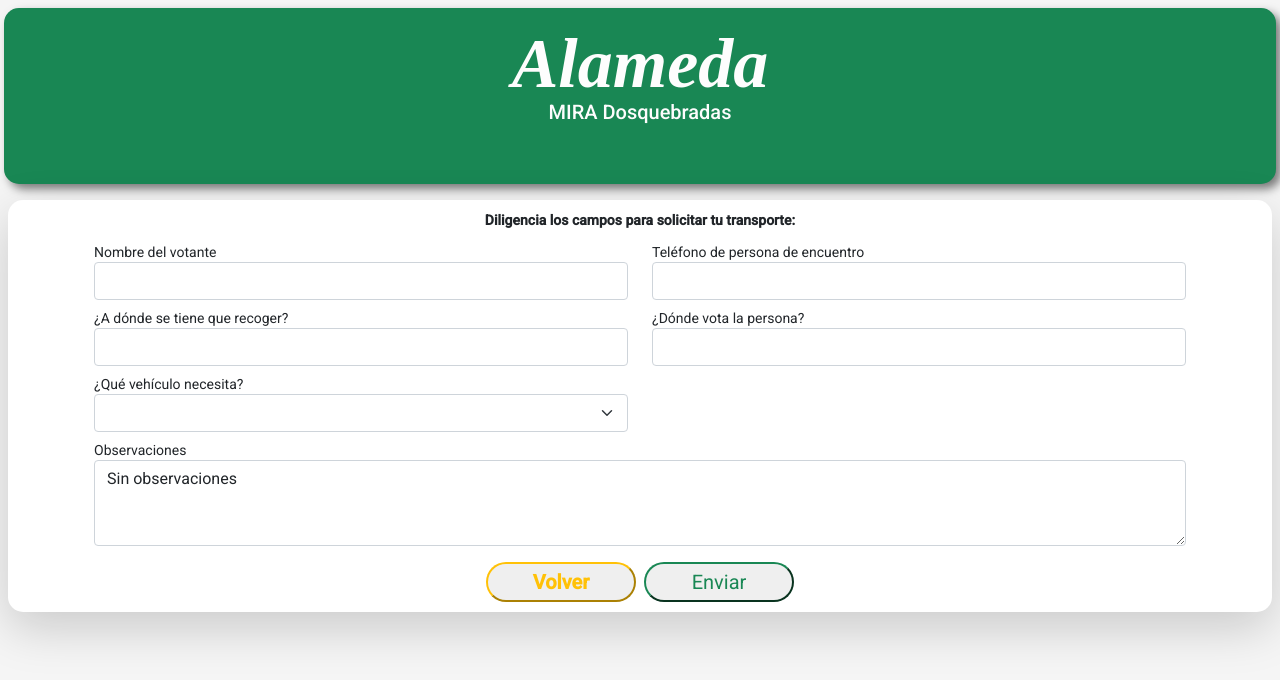
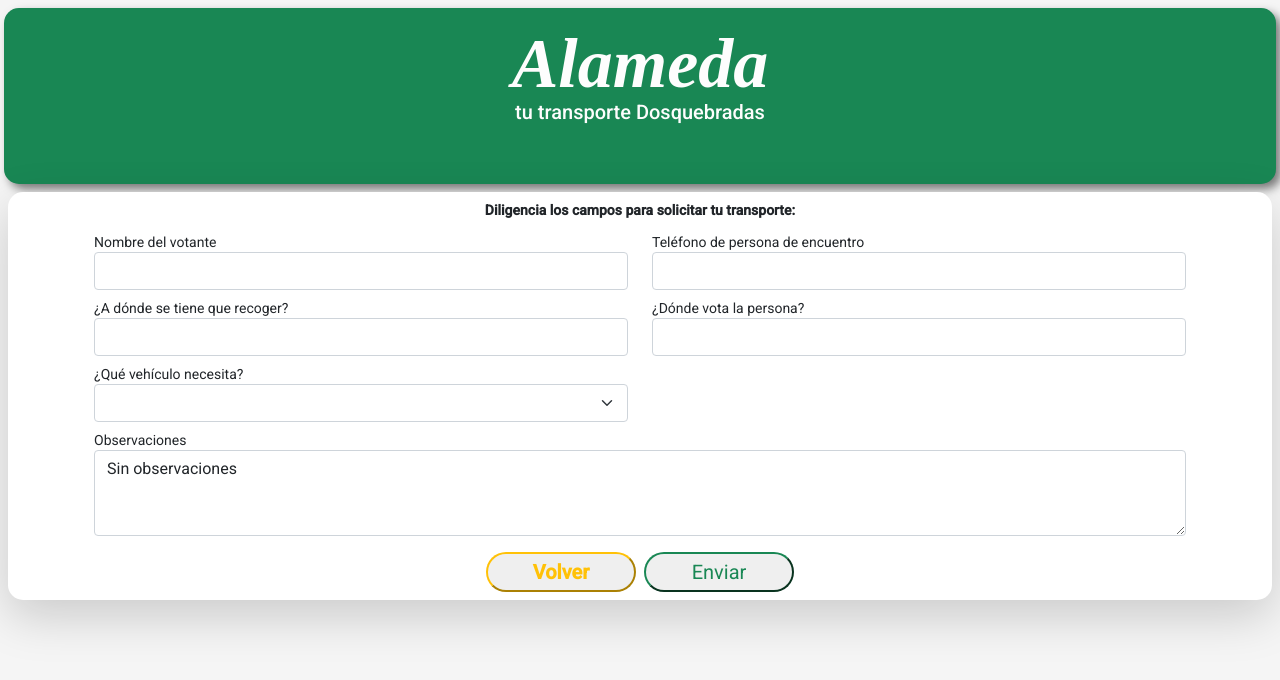
Before and after one commit to monroypiedrahita2/MIRATransporte, an Angular app in the folder MIRA-tu-transporte/: page /alameda in a window 1280 px wide. Shown: the top 680 px of the page. Built offline with nearby package versions, Linux system fonts and the light colour scheme.

Commit message:
Se comienza formulario

```diff
--- a/MIRA-tu-transporte/src/app/alameda/alameda.component.html
+++ b/MIRA-tu-transporte/src/app/alameda/alameda.component.html
@@ -1,7 +1,5 @@
-<app-header-call-center clase="verde" sede="Alameda"></app-header-call-center>
-
-<div class="p-2">
-  <div class="card-mira shadow-lg">
+<app-header clase="verde" sede="Alameda">
+  <div class="card-mira shadow-lg p-2 m-2">
     <app-formulario></app-formulario>
   </div>
-</div>
+</app-header>
--- a/MIRA-tu-transporte/src/app/app.module.ts
+++ b/MIRA-tu-transporte/src/app/app.module.ts
@@ -13,7 +13,6 @@
 import { PopaComponent } from './popa/popa.component';
 import { BackButtonComponent } from './shared/components/back-button/back-button.component';
 import { LibretaTelefonosComponent } from './libreta-telefonos/libreta-telefonos.component';
-import { HeaderCallCenterComponent } from './shared/components/header-call-center/header-call-center.component';
 import { EnviarButtonComponent } from './shared/components/enviar-button/enviar-button.component';
 
 @NgModule({
@@ -27,7 +26,6 @@
     PopaComponent,
     BackButtonComponent,
     LibretaTelefonosComponent,
-    HeaderCallCenterComponent,
     EnviarButtonComponent,
   ],
   imports: [
--- a/MIRA-tu-transporte/src/app/guadalupe/guadalupe.component.html
+++ b/MIRA-tu-transporte/src/app/guadalupe/guadalupe.component.html
@@ -1,7 +1,8 @@
-<app-header-call-center clase="rojo" sede="Guadalupe"></app-header-call-center>
-
-<div class="p-2">
-  <div class="card-mira shadow-lg">
-    <app-formulario></app-formulario>
+<!-- <app-header-call-center ></app-header-call-center> -->
+<app-header clase="rojo" sede="Guadalupe">
+  <div class="p-2">
+    <div class="card-mira shadow-lg">
+      <app-formulario></app-formulario>
+    </div>
   </div>
-</div>
+</app-header>
--- a/MIRA-tu-transporte/src/app/popa/popa.component.html
+++ b/MIRA-tu-transporte/src/app/popa/popa.component.html
@@ -1,6 +1,7 @@
-<app-header-call-center clase="azul" sede="La Popa"></app-header-call-center>
-<div class="p-2">
-  <div class="card-mira shadow-lg">
-    <app-formulario></app-formulario>
+<app-header clase="azul" sede="La Popa">
+  <div class="p-2">
+    <div class="card-mira shadow-lg">
+      <app-formulario></app-formulario>
+    </div>
   </div>
-</div>
+</app-header>
--- a/MIRA-tu-transporte/src/app/shared/components/header-call-center/header-call-center.component.css
+++ /dev/null
@@ -1,47 +0,0 @@
-.azul {
-  color: #fdfdfd;
-  border-radius: 15px;
-  display: flex;
-  align-items: center;
-  justify-content: center;
-  font-family: Fraktur;
-  box-shadow: 5px 5px 10px rgba(0, 0, 0, 0.5);
-  background-color: #0b5ed7;
-  margin: 8px 4px;
-  padding: 40px;
-}
-
-.rojo {
-  color: #fdfdfd;
-  border-radius: 15px;
-  display: flex;
-  align-items: center;
-  justify-content: center;
-  font-family: Fraktur;
-  margin: 8px 4px;
-  padding: 40px;
-  background-color: #dc3545;
-  box-shadow: 5px 5px 10px rgba(0, 0, 0, 0.5);
-
-}
-
-.verde {
-  color: #fdfdfd;
-  border-radius: 15px;
-  box-shadow: 5px 5px 10px rgba(0, 0, 0, 0.5);
-  background-color: #198754;
-  margin: 8px 4px;
-  padding: 40px;
-  display: flex;
-  align-items: center;
-  justify-content: center;
-  font-family: Fraktur;
-
-}
-
-h1 {
-  font-size: 70px;
-  font-family: Fraktur;
-  font-weight: bold;
-  font-style: italic;
-}
--- a/MIRA-tu-transporte/src/app/shared/components/header-call-center/header-call-center.component.html
+++ /dev/null
@@ -1,8 +0,0 @@
-<div
-  [class]="clase"
->
-  <div class="text-center">
-    <h1>{{sede}}</h1>
-    <h2>MIRA Dosquebradas</h2>
-  </div>
-</div>
--- a/MIRA-tu-transporte/src/app/shared/components/header-call-center/header-call-center.component.ts
+++ /dev/null
@@ -1,18 +0,0 @@
-import { Component, OnInit, Input } from '@angular/core';
-
-@Component({
-  selector: 'app-header-call-center',
-  templateUrl: './header-call-center.component.html',
-  styleUrls: ['./header-call-center.component.css']
-})
-export class HeaderCallCenterComponent implements OnInit {
-
-  @Input() sede: string = "La Popa";
-  @Input() clase: "azul" | "verde" | "rojo" = "verde";
-
-  constructor() { }
-
-  ngOnInit(): void {
-  }
-
-}
--- a/MIRA-tu-transporte/src/styles.css
+++ b/MIRA-tu-transporte/src/styles.css
@@ -13,8 +13,7 @@
 
 .container-mira{
   height: 100vh;
-
-
+  padding: 20px 20px;
 }
 
 .card-mira{
```
Also changed, not shown: 1 other file (tests, documents, lock files or other folders).
